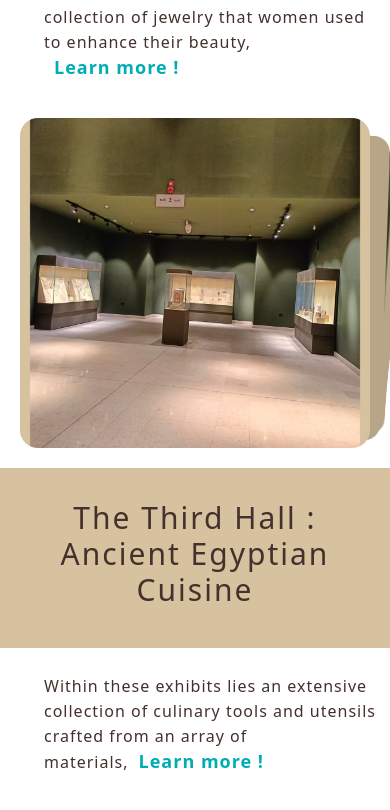
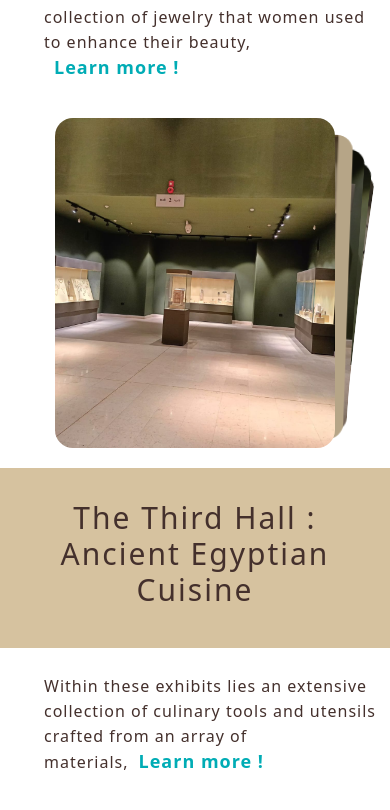
Before and after one commit to Mohamed-A-Awara/sohag_national_museum-3wara, a React (Create React App) app: page /halls in a window 390 px wide. Shown: the part 4184-4994 px from the top of the page. Built offline with nearby package versions, Linux system fonts and the light colour scheme; a web font is replaced by a local one.

Commit message:
Update Halls.css

```diff
--- a/src/Halls/Halls.css
+++ b/src/Halls/Halls.css
@@ -361,7 +361,7 @@
         padding:  5px 0px !important;
     }
     .mySwiper2 {
-        width: 350px;
+        width: 280px;
         height: 330px;
         margin-bottom: 15px ;
     }
```
